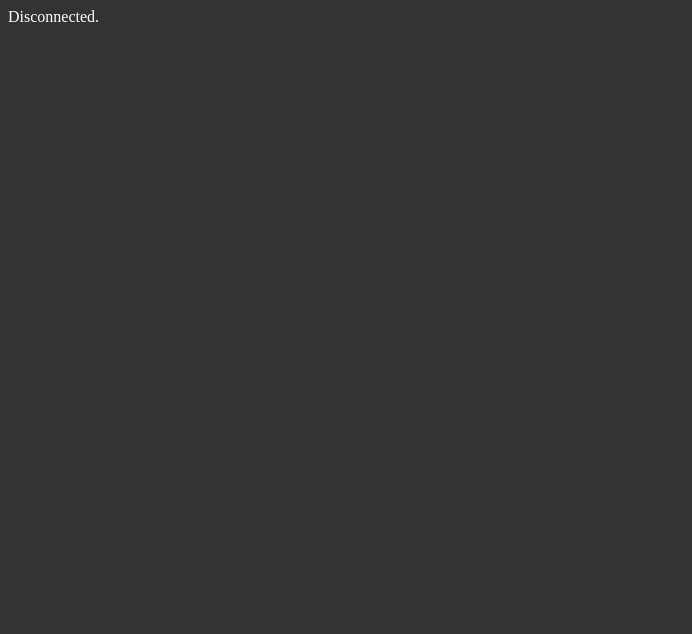
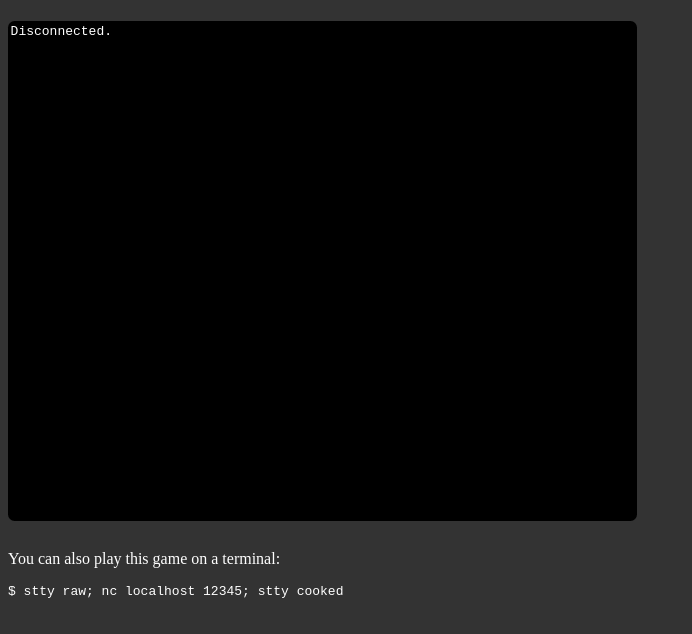
Before and after one commit to Akuli/catris, a plain HTML site: page index.html in a window 1280 px wide. Shown: the whole page, without its empty margins (0-692 px from the left). Drawn offline with Linux system fonts and the light colour scheme.

Commit message:
Netcat instructions (#161)

```diff
--- a/index.html
+++ b/index.html
@@ -354,8 +354,17 @@ document.addEventListener("DOMContentLoaded", () => {
 
   // no need for onerror(), because onclose() will run on errors too
   ws.onclose = () => {
-    document.body.innerHTML = "Disconnected.";
+    terminal.clear();
+    terminal.moveCursor(0, 0);
+    terminal.addText("Disconnected.");
   };
+
+  if (!navigator.userAgent.includes("Windows")) {
+    document.getElementById("netcat-instructions").innerHTML =
+      "<p>You can also play this game on a terminal:</p><pre></pre>";
+    document.querySelector("#netcat-instructions > pre").textContent =
+      `$ stty raw; nc ${window.location.hostname} 12345; stty cooked`;
+  }
 });
     </script>
     <style>
@@ -365,11 +374,11 @@ body {
 }
 
 #terminal-container {
-  position: relative;
+  display: grid;
 }
 
 #terminal, #cursor-overlay {
-  position: absolute;
+  grid-area: 1 / 1;  /* https://stackoverflow.com/a/55475793 */
   padding: 0.2em;
   border-radius: 0.5em;
   color: white;
@@ -404,5 +413,6 @@ body {
       <pre id="terminal"><span></span></pre>
       <pre id="cursor-overlay"></pre>
     </div>
+    <div id="netcat-instructions"></div>
   </body>
 </html>
```
